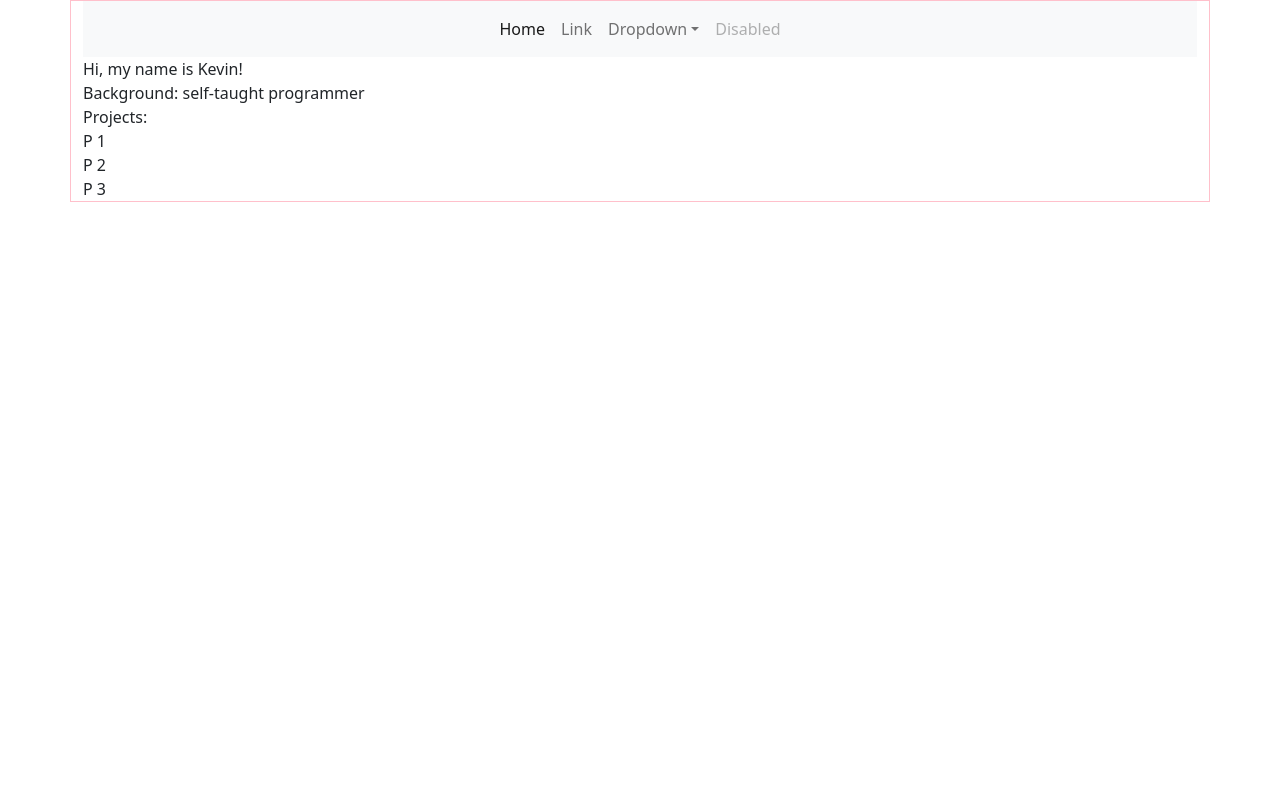
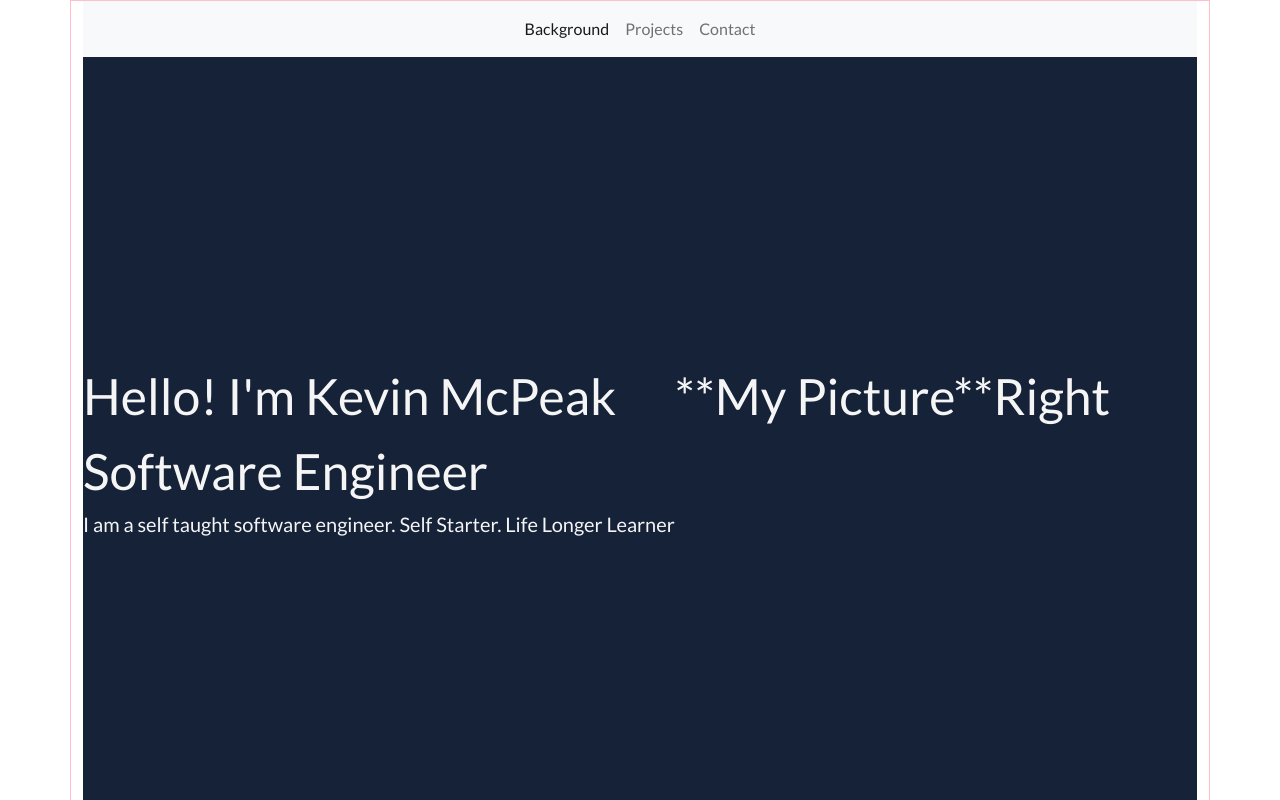
Before and after one commit to kpgh46/portfolio_website, a React (Create React App) app: page / in a window 1280 px wide. Shown: the top 800 px of the page. Built offline with nearby package versions, Linux system fonts and the light colour scheme; the HTML template or start-up script is replaced by a standard one.

Commit message:
updated intro

```diff
--- a/src/App.css
+++ b/src/App.css
@@ -1,3 +1,19 @@
-p{
-  color: blue;
+@import url('https://fonts.googleapis.com/css2?family=Lato&display=swap');
+body{
+  font-family: 'Lato', sans-serif;
+
 }
+
+.top{
+  height: 100%vh;
+}
+
+.intro-text{
+  color: whitesmoke;
+  font-size: 50px;
+  /* #69D84F */
+}
+
+#intro-description{
+  font-size: 20px;
+}
--- a/src/App.js
+++ b/src/App.js
@@ -7,7 +7,7 @@ import { Button } from "react-bootstrap";
 
 function App() {
 	return (
-		<div class="container" style={{ border: "1px solid pink" }}>
+		<div className="container" style={{ border: "1px solid pink" }}>
 			<Navbar />
 			<Intro />
 			<Background />
--- a/src/components/Intro.js
+++ b/src/components/Intro.js
@@ -1,7 +1,33 @@
 import React from "react";
 
 let Intro = () => {
-	return <div>Hi, my name is Kevin!</div>;
+	return (
+		<div
+			className="d-flex justify-content-start align-items-center vh-100"
+			style={{ backgroundColor: "#152238" }}
+		>
+			<div className="d-flex intro-text">
+				<div id="left">
+					<div>Hello! I'm Kevin McPeak</div>
+					<div>Software Engineer</div>
+					<div id="intro-description">
+						<p>
+							I am a self taught software engineer. Self Starter.
+							Life Longer Learner
+						</p>
+					</div>
+				</div>
+
+				<div id="right">
+					<div id="img_container">
+						<div>**My Picture**</div>
+					</div>
+				</div>
+
+				<div id="#right">Right</div>
+			</div>
+		</div>
+	);
 };
 
 export default Intro;
--- a/src/components/Navbar.js
+++ b/src/components/Navbar.js
@@ -27,59 +27,18 @@ let Navbar = () => {
 								aria-current="page"
 								href="#"
 							>
-								Home
+								Background
 							</a>
 						</li>
 						<li class="nav-item">
 							<a class="nav-link" href="#">
-								Link
+								Projects
 							</a>
 						</li>
 
-						<li class="nav-item dropdown">
-							<a
-								class="nav-link dropdown-toggle"
-								href="#"
-								id="navbarDropdown"
-								role="button"
-								data-mdb-toggle="dropdown"
-								aria-expanded="false"
-							>
-								Dropdown
-							</a>
-
-							<ul
-								class="dropdown-menu"
-								aria-labelledby="navbarDropdown"
-							>
-								<li>
-									<a class="dropdown-item" href="#">
-										Action
-									</a>
-								</li>
-								<li>
-									<a class="dropdown-item" href="#">
-										Another action
-									</a>
-								</li>
-								<li>
-									<hr class="dropdown-divider" />
-								</li>
-								<li>
-									<a class="dropdown-item" href="#">
-										Something else here
-									</a>
-								</li>
-							</ul>
-						</li>
 						<li class="nav-item">
-							<a
-								class="nav-link disabled"
-								href="#"
-								tabindex="-1"
-								aria-disabled="true"
-							>
-								Disabled
+							<a class="nav-link" href="#">
+								Contact
 							</a>
 						</li>
 					</ul>
--- a/src/components/Projects.js
+++ b/src/components/Projects.js
@@ -4,7 +4,7 @@ let Projects = () => {
 	return (
 		<div>
 			<div>Projects:</div>
-			<div>P 1</div>
+			<p>P 1</p>
 			<div>P 2</div>
 			<div>P 3</div>
 		</div>
```
